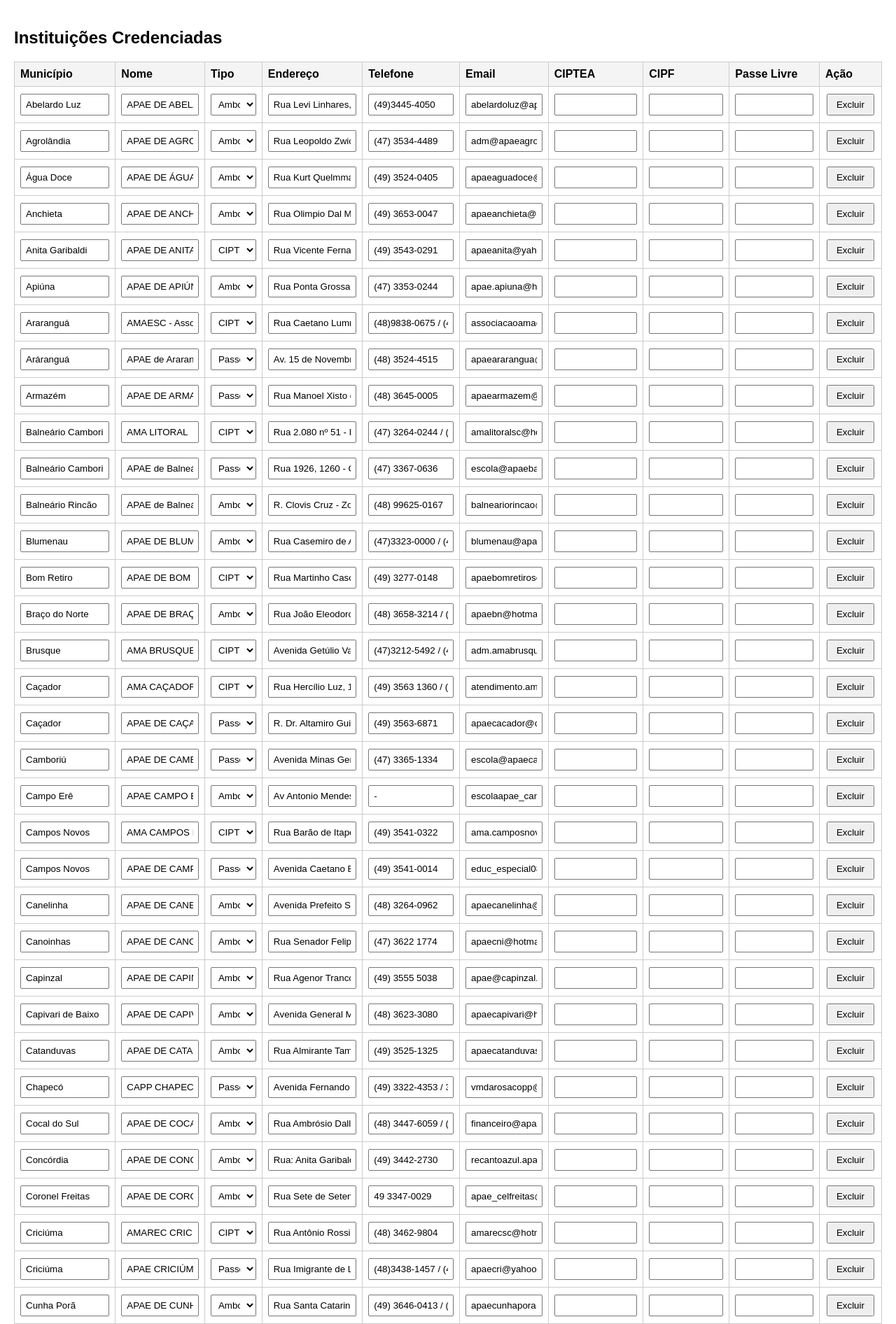
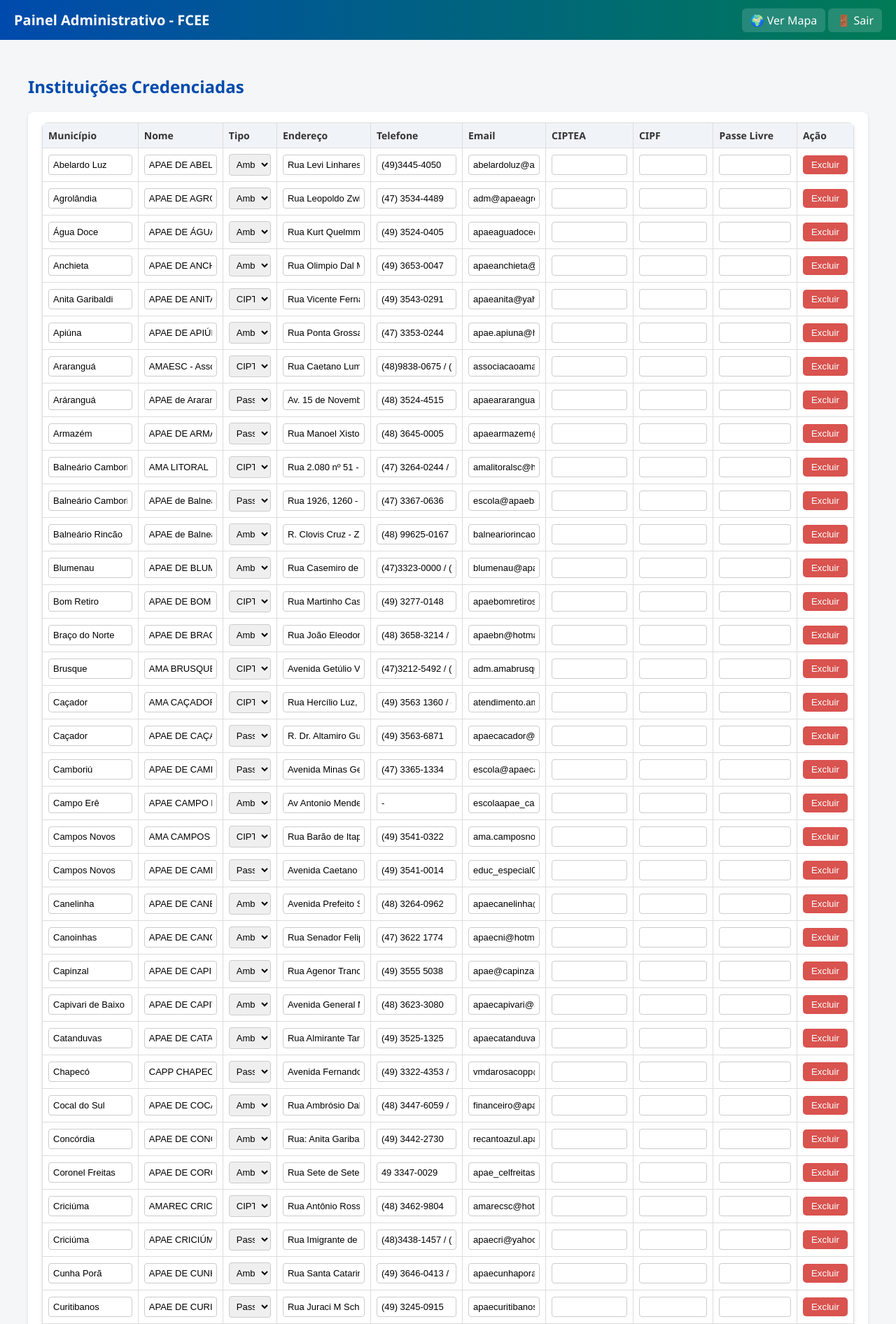
Before and after one commit to passelivre-hub/passelivremapa, a Flask app: page /admin in a window 1280 px wide. Shown: the top 1892 px of the page at 70% size. Run offline with Flask 3, Linux system fonts and the light colour scheme; the visitor is signed in with stand-in values (Sample User, id 1).

Commit message:
Update admin.html

```diff
--- a/templates/admin.html
+++ b/templates/admin.html
@@ -2,22 +2,149 @@
 <html lang="pt-br">
 <head>
   <meta charset="UTF-8">
-  <title>Painel Admin - SC</title>
+  <title>Painel Admin - Instituições Credenciadas</title>
   <meta name="viewport" content="width=device-width, initial-scale=1.0">
   <style>
-    body { font-family: Arial, sans-serif; margin: 20px; }
-    table { border-collapse: collapse; width: 100%; margin-bottom: 20px; }
-    th, td { border: 1px solid #ccc; padding: 8px; text-align: left; }
-    th { background: #f4f4f4; }
-    select, input { padding: 6px; width: 100%; box-sizing: border-box; }
-    button { padding: 6px 12px; margin: 2px; cursor: pointer; }
-    h2 { margin-top: 40px; }
+    body {
+      font-family: "Segoe UI", Arial, sans-serif;
+      background: #f4f6f8;
+      margin: 0;
+      padding: 0;
+      color: #333;
+    }
+
+    header {
+      background: linear-gradient(90deg, #004aad, #007b55);
+      color: white;
+      padding: 15px 20px;
+      display: flex;
+      justify-content: space-between;
+      align-items: center;
+      position: sticky;
+      top: 0;
+      z-index: 100;
+    }
+
+    header h1 {
+      font-size: 20px;
+      margin: 0;
+    }
+
+    header a {
+      color: white;
+      text-decoration: none;
+      background: rgba(255,255,255,0.15);
+      padding: 6px 12px;
+      border-radius: 6px;
+      transition: background 0.3s;
+    }
+
+    header a:hover {
+      background: rgba(255,255,255,0.3);
+    }
+
+    main {
+      padding: 20px;
+      max-width: 1200px;
+      margin: 0 auto;
+    }
+
+    h2, h3 {
+      color: #004aad;
+      margin-top: 30px;
+    }
+
+    table {
+      border-collapse: collapse;
+      width: 100%;
+      background: white;
+      border-radius: 8px;
+      overflow: hidden;
+      box-shadow: 0 2px 5px rgba(0,0,0,0.1);
+      margin-bottom: 25px;
+    }
+
+    th, td {
+      border: 1px solid #ddd;
+      padding: 8px;
+      text-align: left;
+      font-size: 14px;
+    }
+
+    th {
+      background: #f0f4f8;
+    }
+
+    input, select {
+      width: 100%;
+      padding: 6px;
+      border: 1px solid #ccc;
+      border-radius: 4px;
+      box-sizing: border-box;
+      font-size: 13px;
+    }
+
+    button {
+      background: #004aad;
+      color: white;
+      border: none;
+      padding: 6px 12px;
+      border-radius: 5px;
+      cursor: pointer;
+      transition: background 0.3s;
+    }
+
+    button:hover {
+      background: #00347a;
+    }
+
+    .danger {
+      background: #d9534f;
+    }
+
+    .danger:hover {
+      background: #b52b27;
+    }
+
+    .add-form, .edit-section {
+      background: white;
+      padding: 15px 20px;
+      border-radius: 8px;
+      box-shadow: 0 2px 5px rgba(0,0,0,0.1);
+    }
+
+    footer {
+      text-align: center;
+      padding: 15px;
+      font-size: 13px;
+      color: #666;
+    }
+
+    @media (max-width: 800px) {
+      table, th, td {
+        font-size: 12px;
+      }
+      header h1 {
+        font-size: 16px;
+      }
+    }
   </style>
 </head>
 <body>
 
+<header>
+  <h1>Painel Administrativo - FCEE</h1>
+  <div>
+    <a href="/">🌍 Ver Mapa</a>
+    <a href="/logout">🚪 Sair</a>
+  </div>
+</header>
+
+<main>
   <h2>Instituições Credenciadas</h2>
+
   <form method="POST">
+    <div class="edit-section">
       <table>
         <tr>
           <th>Município</th>
@@ -50,22 +177,23 @@
             <td><input type="number" name="quantidade_cipf_{{ municipio }}_{{ loop.index0 }}" value="{{ inst.quantidade_cipf }}"></td>
             <td><input type="number" name="quantidade_passe_livre_{{ municipio }}_{{ loop.index0 }}" value="{{ inst.quantidade_passe_livre }}"></td>
             <td>
-          <button type="submit" name="delete" value="{{ municipio }}_{{ loop.index0 }}" onclick="return confirm('Excluir esta instituição?')">Excluir</button>
+              <button type="submit" name="delete" value="{{ municipio }}_{{ loop.index0 }}" class="danger" onclick="return confirm('Excluir esta instituição?')">Excluir</button>
             </td>
           </tr>
           {% endfor %}
         {% endfor %}
       </table>
-  <button type="submit">Salvar Alterações</button>
+      <button type="submit">💾 Salvar Alterações</button>
+    </div>
   </form>
 
   <h3>Adicionar Nova Instituição</h3>
-<form method="POST">
+  <form method="POST" class="add-form">
     <input type="hidden" name="add" value="1">
     <p>
-    Município: <input type="text" name="municipio" required>
-    Nome: <input type="text" name="nome" required>
-    Tipo:
+      <b>Município:</b> <input type="text" name="municipio" required>
+      <b>Nome:</b> <input type="text" name="nome" required>
+      <b>Tipo:</b>
       <select name="tipo" required>
         <option value="CIPTEA">CIPTEA</option>
         <option value="Passe Livre">Passe Livre</option>
@@ -73,19 +201,22 @@
       </select>
     </p>
     <p>
-    Endereço: <input type="text" name="endereco" required size="40">
-    Telefone: <input type="text" name="telefone" required>
-    Email: <input type="email" name="email" required>
+      <b>Endereço:</b> <input type="text" name="endereco" required>
+      <b>Telefone:</b> <input type="text" name="telefone" required>
+      <b>Email:</b> <input type="email" name="email" required>
     </p>
     <p>
-    Quantidade CIPTEA: <input type="number" name="quantidade_ciptea">
-    Quantidade CIPF: <input type="number" name="quantidade_cipf">
-    Quantidade Passe Livre: <input type="number" name="quantidade_passe_livre">
+      <b>Quantidade CIPTEA:</b> <input type="number" name="quantidade_ciptea">
+      <b>Quantidade CIPF:</b> <input type="number" name="quantidade_cipf">
+      <b>Quantidade Passe Livre:</b> <input type="number" name="quantidade_passe_livre">
     </p>
-  <button type="submit">Adicionar Instituição</button>
+    <button type="submit">➕ Adicionar Instituição</button>
   </form>
+</main>
 
-<p><a href="/">Voltar para o mapa</a></p>
+<footer>
+  © 2025 Fundação Catarinense de Educação Especial - Painel de Administração
+</footer>
 
 </body>
 </html>
```
Lines whose indentation alone changed are shown as unchanged.
